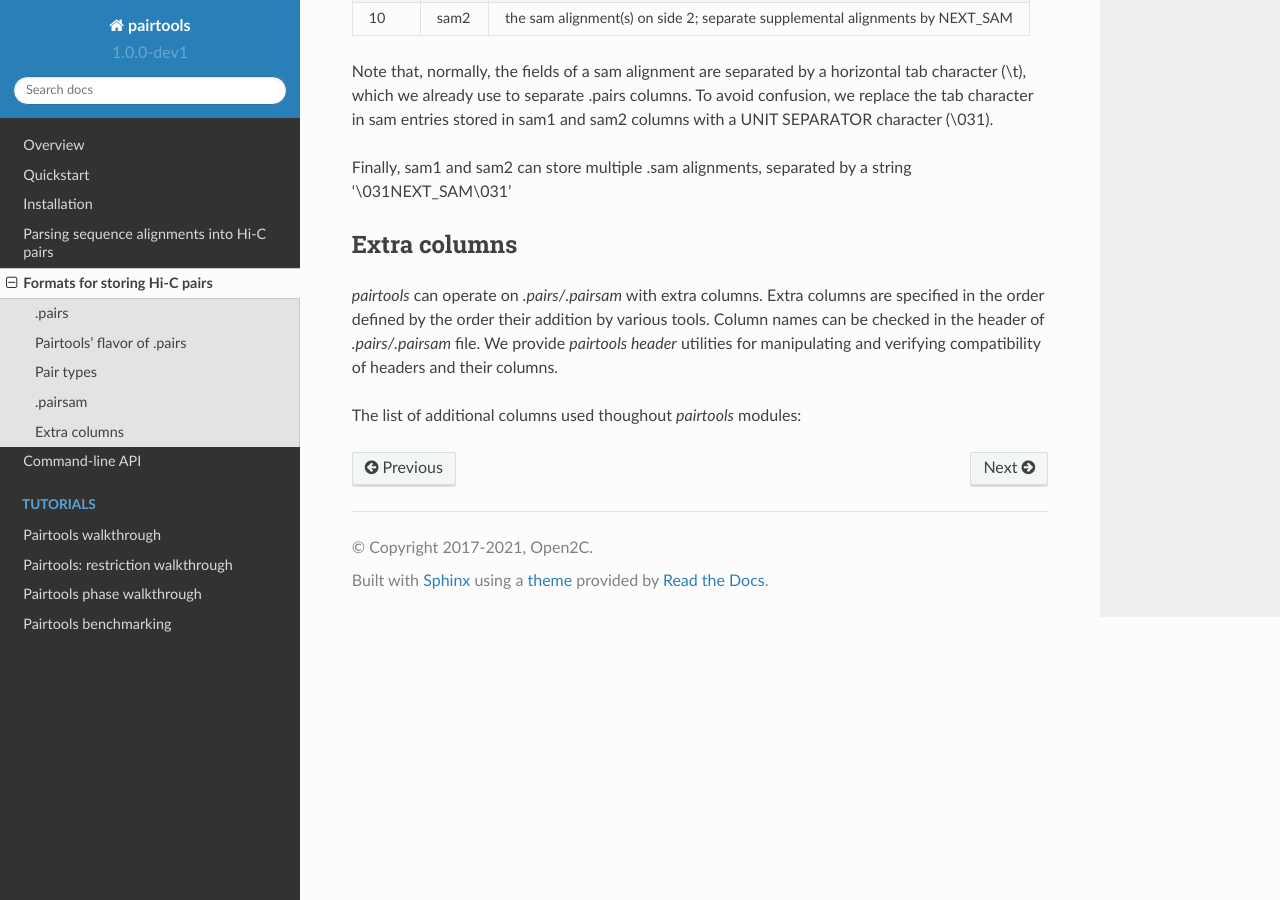
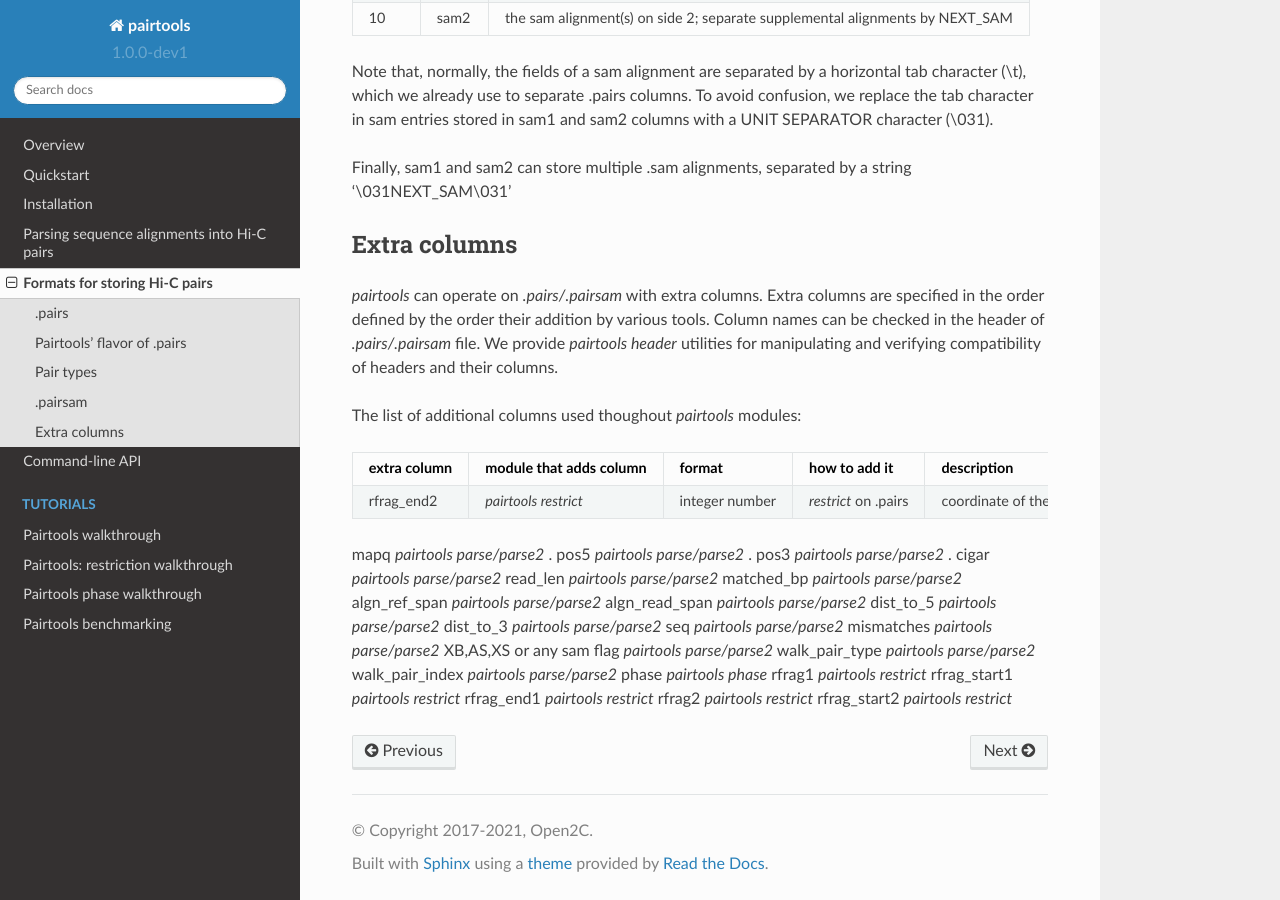
Before and after one commit to open2c/pairtools, a Sphinx documentation site: the page built from doc/formats.rst, in a window 1280 px wide and 900 px high, scrolled down 2663 px. Built offline with Sphinx 7.4.7 and the Read the Docs theme 2.0.0, drawn with Linux system fonts in a browser that asks for light colours; pages that are not in the unit, such as notebooks, are missing from menus.

Commit message:
draft docs on extra columns update

```diff
--- a/doc/formats.rst
+++ b/doc/formats.rst
@@ -159,29 +159,30 @@ We provide `pairtools header` utilities for manipulating and verifying compatibi
 The list of additional columns used thoughout `pairtools` modules:
 
 
-============== ============================ ================ ============== ======================================================= =============
-extra column    module that adds column     format           how to add it   description                                             examples
-============== ============================ ================ ============== ======================================================= =============
-mapq            `pairtools parse/parse2`
-pos5            `pairtools parse/parse2`
-pos3            `pairtools parse/parse2`
-cigar           `pairtools parse/parse2`
-read_len        `pairtools parse/parse2`
-matched_bp      `pairtools parse/parse2`
-algn_ref_span   `pairtools parse/parse2`
-algn_read_span  `pairtools parse/parse2`
-dist_to_5       `pairtools parse/parse2`
-dist_to_3       `pairtools parse/parse2`
-seq             `pairtools parse/parse2`
-mismatches      `pairtools parse/parse2`
+========================= ============================ ================ ===================== ======================================================= =============
+extra column               module that adds column     format           how to add it          description                                             examples
+========================= ============================ ================ ===================== ======================================================= =============
+rfrag_end2                  `pairtools restrict`        integer number  `restrict` on .pairs   coordinate of the end of restriction fragment          .
+========================= ============================ ================ ===================== ======================================================= =============
+
+mapq                        `pairtools parse/parse2`   .
+pos5                        `pairtools parse/parse2`   .
+pos3                        `pairtools parse/parse2`   .
+cigar                       `pairtools parse/parse2`
+read_len                    `pairtools parse/parse2`
+matched_bp                  `pairtools parse/parse2`
+algn_ref_span               `pairtools parse/parse2`
+algn_read_span              `pairtools parse/parse2`
+dist_to_5                   `pairtools parse/parse2`
+dist_to_3                   `pairtools parse/parse2`
+seq                         `pairtools parse/parse2`
+mismatches                  `pairtools parse/parse2`
 XB,AS,XS or any sam flag    `pairtools parse/parse2`
-walk_pair_type  `pairtools parse/parse2`
-walk_pair_index `pairtools parse/parse2`
-phase           `pairtools phase`
-rfrag1          `pairtools restrict`
-rfrag_start1    `pairtools restrict`
-rfrag_end1      `pairtools restrict`
-rfrag2          `pairtools restrict`
-rfrag_start2    `pairtools restrict`
-rfrag_end2      `pairtools restrict`        integer number  run restrict in .pairs file      coordinate of the end of restriction fragment
-============== ============================ ================ ============== ======================================================= =============
+walk_pair_type              `pairtools parse/parse2`
+walk_pair_index             `pairtools parse/parse2`
+phase                       `pairtools phase`
+rfrag1                      `pairtools restrict`
+rfrag_start1                `pairtools restrict`
+rfrag_end1                  `pairtools restrict`
+rfrag2                      `pairtools restrict`
+rfrag_start2                `pairtools restrict`
```
